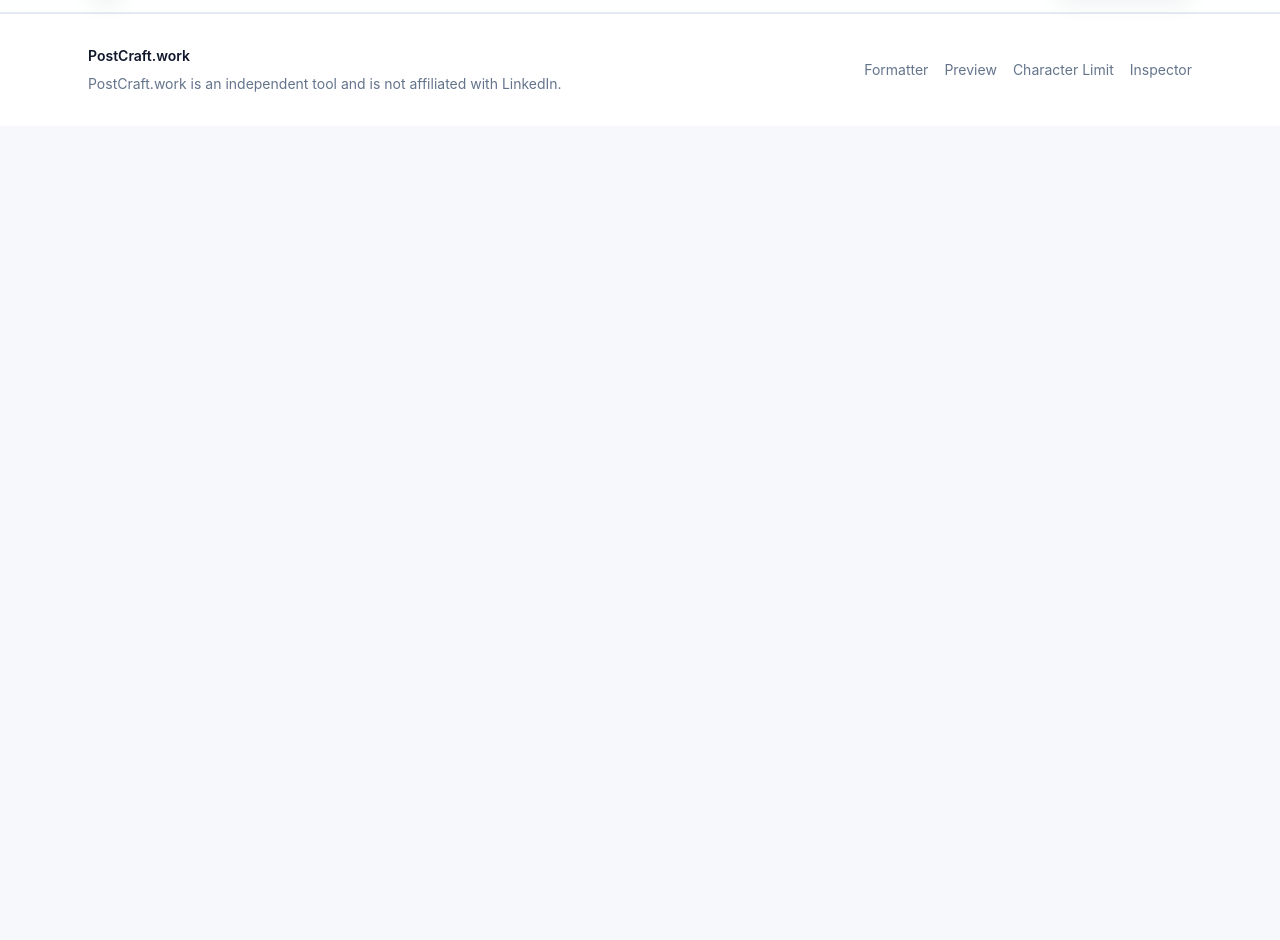
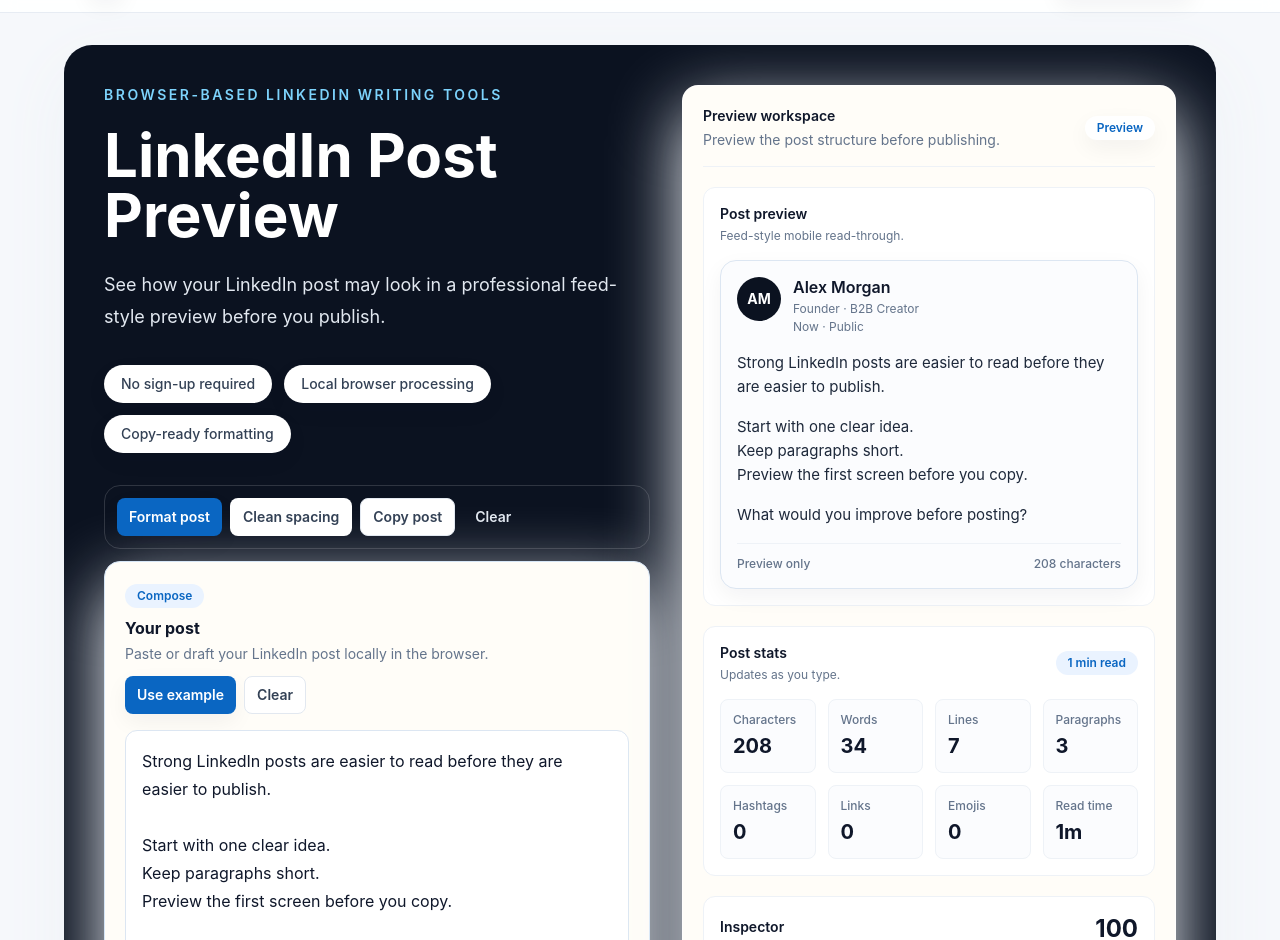
Before and after one commit to lk1ngaa7/PostCraftWork, a Nuxt app: page /linkedin-post-preview in a window 1280 px wide. Shown: the part 52-992 px from the top of the page. Before the commit the page ends 800 px from the top, so only its background shows below. Built offline with nearby package versions, Linux system fonts and the light colour scheme.

Commit message:
feat: add linkedin post seo pages

```diff
--- a/components/post/PostWorkspace.vue
+++ b/components/post/PostWorkspace.vue
@@ -5,10 +5,10 @@
         Browser-based LinkedIn writing tools
       </p>
       <h1 class="mt-5 max-w-[310px] text-3xl font-bold leading-tight text-white sm:max-w-3xl sm:text-5xl lg:text-6xl">
-        Free LinkedIn Post Tools
+        {{ title }}
       </h1>
       <p class="mt-6 max-w-[310px] text-base leading-7 text-slate-200 sm:max-w-2xl sm:text-lg sm:leading-8">
-        Format, preview, inspect, and polish your LinkedIn posts before publishing.
+        {{ subtitle }}
       </p>
       <div class="mt-8 flex max-w-[310px] flex-wrap gap-3 text-sm font-medium text-slate-700 sm:max-w-none">
         <span class="rounded-full border border-white/15 bg-white px-4 py-2 shadow-subtle">No sign-up required</span>
@@ -33,7 +33,7 @@
           <p class="text-sm font-semibold text-ink">Preview workspace</p>
           <p class="mt-1 text-sm text-muted">Preview the post structure before publishing.</p>
         </div>
-        <span class="rounded-full bg-white px-3 py-1 text-xs font-semibold text-professional shadow-subtle">Live</span>
+        <span class="rounded-full bg-white px-3 py-1 text-xs font-semibold text-professional shadow-subtle">{{ modeLabel }}</span>
       </div>
 
       <PostPreview :text="postText" :stats="stats" class="mt-5" />
@@ -50,10 +50,14 @@
   defineProps<{
     mode?: WorkspaceMode
     initialText?: string
+    title?: string
+    subtitle?: string
   }>(),
   {
     mode: 'format',
-    initialText: ''
+    initialText: '',
+    title: 'Free LinkedIn Post Tools',
+    subtitle: 'Format, preview, inspect, and polish your LinkedIn posts before publishing.'
   }
 )
 
@@ -69,6 +73,17 @@
 const stats = usePostStats(postText)
 const inspection = usePostInspector(postText)
 const { cleanPostSpacing, formatPost } = usePostFormatter()
+
+const modeLabel = computed(() => {
+  const labels: Record<WorkspaceMode, string> = {
+    format: 'Format',
+    preview: 'Preview',
+    stats: 'Stats',
+    bold: 'Bold text',
+    inspector: 'Inspector'
+  }
+  return labels[props.mode]
+})
 
 function useExample() {
   postText.value = examplePost
--- a/components/site/SiteFooter.vue
+++ b/components/site/SiteFooter.vue
@@ -8,10 +8,10 @@
         </p>
       </div>
       <nav class="flex flex-wrap gap-x-4 gap-y-2" aria-label="Footer navigation">
-        <NuxtLink class="hover:text-ink" to="/#formatter">Formatter</NuxtLink>
-        <NuxtLink class="hover:text-ink" to="/#preview">Preview</NuxtLink>
-        <NuxtLink class="hover:text-ink" to="/#character-limit">Character Limit</NuxtLink>
-        <NuxtLink class="hover:text-ink" to="/#inspector">Inspector</NuxtLink>
+        <NuxtLink class="hover:text-ink" to="/linkedin-post-formatter">Formatter</NuxtLink>
+        <NuxtLink class="hover:text-ink" to="/linkedin-post-preview">Preview</NuxtLink>
+        <NuxtLink class="hover:text-ink" to="/linkedin-post-character-limit">Character Limit</NuxtLink>
+        <NuxtLink class="hover:text-ink" to="/linkedin-post-inspector">Inspector</NuxtLink>
       </nav>
     </div>
   </footer>
--- a/components/site/SiteHeader.vue
+++ b/components/site/SiteHeader.vue
@@ -18,7 +18,7 @@
       </nav>
 
       <NuxtLink
-        to="/#formatter"
+        to="/linkedin-post-formatter"
         class="hidden rounded-lg bg-professional px-4 py-2 text-sm font-semibold text-white shadow-subtle transition hover:bg-action sm:inline-flex"
       >
         Open formatter
@@ -29,10 +29,10 @@
 
 <script setup lang="ts">
 const navItems = [
-  { label: 'Formatter', to: '/#formatter' },
-  { label: 'Preview', to: '/#preview' },
-  { label: 'Character Limit', to: '/#character-limit' },
-  { label: 'Bold Text', to: '/#bold-text' },
-  { label: 'Inspector', to: '/#inspector' }
+  { label: 'Formatter', to: '/linkedin-post-formatter' },
+  { label: 'Preview', to: '/linkedin-post-preview' },
+  { label: 'Character Limit', to: '/linkedin-post-character-limit' },
+  { label: 'Bold Text', to: '/how-to-bold-text-in-linkedin-post' },
+  { label: 'Inspector', to: '/linkedin-post-inspector' }
 ]
 </script>
--- /dev/null
+++ b/composables/useSeoMetaConfig.ts
@@ -0,0 +1,27 @@
+const siteUrl = 'https://postcraft.work'
+
+export function useSeoMetaConfig(config: {
+  title: string
+  description: string
+  path: string
+}) {
+  const canonical = `${siteUrl}${config.path}`
+
+  useSeoMeta({
+    title: config.title,
+    description: config.description,
+    ogTitle: config.title,
+    ogDescription: config.description,
+    ogUrl: canonical,
+    twitterCard: 'summary'
+  })
+
+  useHead({
+    link: [
+      {
+        rel: 'canonical',
+        href: canonical
+      }
+    ]
+  })
+}
--- /dev/null
+++ b/pages/how-to-bold-text-in-linkedin-post.vue
@@ -0,0 +1,17 @@
+<template>
+  <main>
+    <PostWorkspace
+      mode="bold"
+      title="How to Bold Text in a LinkedIn Post"
+      subtitle="Convert short phrases into Unicode bold, italic, or bold italic text you can copy into a LinkedIn post."
+    />
+  </main>
+</template>
+
+<script setup lang="ts">
+useSeoMetaConfig({
+  title: 'How to Bold Text in a LinkedIn Post',
+  description: 'Learn how bold text works in LinkedIn posts and convert short phrases to Unicode bold or italic text. Free and browser-based.',
+  path: '/how-to-bold-text-in-linkedin-post'
+})
+</script>
--- a/pages/index.vue
+++ b/pages/index.vue
@@ -1,5 +1,17 @@
 <template>
   <main>
-    <PostWorkspace />
+    <PostWorkspace
+      mode="format"
+      title="Free LinkedIn Post Tools"
+      subtitle="Format, preview, inspect, and polish your LinkedIn posts before publishing."
+    />
   </main>
 </template>
+
+<script setup lang="ts">
+useSeoMetaConfig({
+  title: 'PostCraft.work - Free LinkedIn Post Tools',
+  description: 'Format, preview, inspect, and polish your LinkedIn posts before publishing. Free browser-based LinkedIn post tools with no sign-up required.',
+  path: '/'
+})
+</script>
--- /dev/null
+++ b/pages/linkedin-post-character-limit.vue
@@ -0,0 +1,17 @@
+<template>
+  <main>
+    <PostWorkspace
+      mode="stats"
+      title="LinkedIn Post Character Limit Checker"
+      subtitle="Count characters, words, hashtags, links, and paragraphs in your LinkedIn post."
+    />
+  </main>
+</template>
+
+<script setup lang="ts">
+useSeoMetaConfig({
+  title: 'LinkedIn Post Character Limit Checker',
+  description: 'Check LinkedIn post character count, word count, hashtags, links, emojis, paragraphs, and readability before publishing.',
+  path: '/linkedin-post-character-limit'
+})
+</script>
--- /dev/null
+++ b/pages/linkedin-post-formatter.vue
@@ -0,0 +1,17 @@
+<template>
+  <main>
+    <PostWorkspace
+      mode="format"
+      title="LinkedIn Post Formatter"
+      subtitle="Clean up spacing, paragraphs, bullets, and line breaks before you publish on LinkedIn."
+    />
+  </main>
+</template>
+
+<script setup lang="ts">
+useSeoMetaConfig({
+  title: 'LinkedIn Post Formatter - Format Posts Before Publishing',
+  description: 'Format your LinkedIn posts with clean spacing, readable paragraphs, bullets, and a live preview. Free, browser-based, and no sign-up required.',
+  path: '/linkedin-post-formatter'
+})
+</script>
--- /dev/null
+++ b/pages/linkedin-post-inspector.vue
@@ -0,0 +1,17 @@
+<template>
+  <main>
+    <PostWorkspace
+      mode="inspector"
+      title="LinkedIn Post Inspector"
+      subtitle="Check your LinkedIn post structure for hook length, paragraph spacing, CTA, hashtags, links, and readability."
+    />
+  </main>
+</template>
+
+<script setup lang="ts">
+useSeoMetaConfig({
+  title: 'LinkedIn Post Inspector',
+  description: 'Inspect your LinkedIn post for hook length, paragraph spacing, CTA, hashtags, links, emojis, and mobile readability before publishing.',
+  path: '/linkedin-post-inspector'
+})
+</script>
--- /dev/null
+++ b/pages/linkedin-post-preview.vue
@@ -0,0 +1,17 @@
+<template>
+  <main>
+    <PostWorkspace
+      mode="preview"
+      title="LinkedIn Post Preview"
+      subtitle="See how your LinkedIn post may look in a professional feed-style preview before you publish."
+    />
+  </main>
+</template>
+
+<script setup lang="ts">
+useSeoMetaConfig({
+  title: 'LinkedIn Post Preview - See Your Post Before Publishing',
+  description: 'Preview your LinkedIn post before publishing. Check mobile layout, opening hook, line breaks, hashtags, and see-more truncation hints.',
+  path: '/linkedin-post-preview'
+})
+</script>
```
